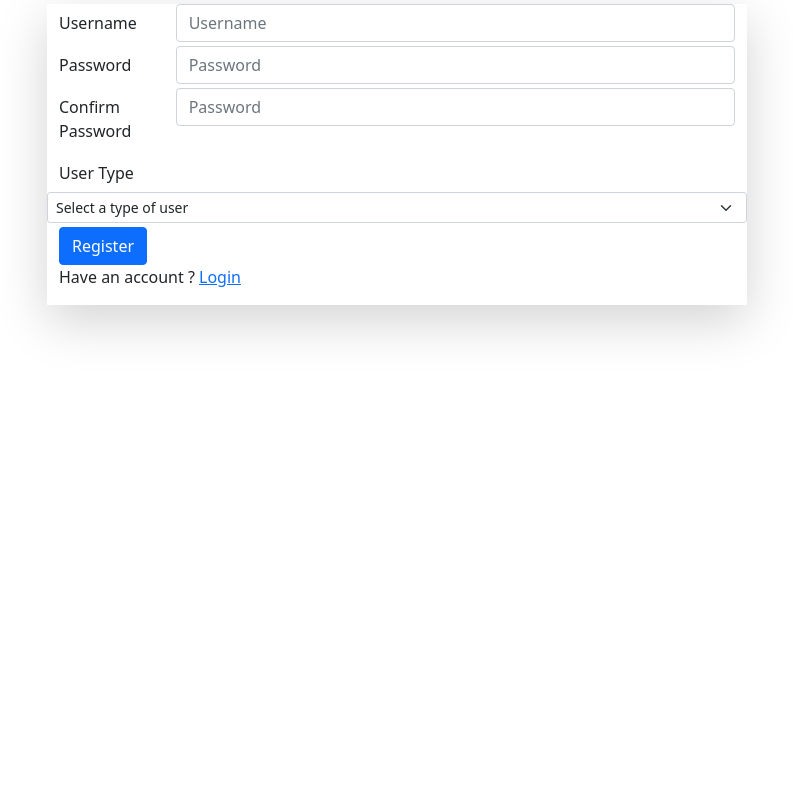
After one commit to muhammadnasif/Codesamurai_BuetNoobs_Onsite, a Django app: page /registration/ in a window 1280 px wide. The commit adds this page. Shown: the whole page, without its empty margins (243-1036 px from the left). Run offline with Django 4.2, Linux system fonts and the light colour scheme; some libraries are stand-ins or nearby versions.

Commit message:
Dataset Updated

```diff
--- a/Code_Samurai_Hackathon/urls.py
+++ b/Code_Samurai_Hackathon/urls.py
@@ -10,5 +10,6 @@ urlpatterns = [
                   # path('', observer_views.load, ''),
                   path('', include('observer.urls', namespace='observer')),
                   path('login/', observer_au.log_in, name='login'),
-                  path('logout/', observer_au.logout_request, name='logout')
+                  path('logout/', observer_au.logout_request, name='logout'),
+                  path('registration/', observer_au.registration, name='register'),
               ] + static(settings.STATIC_URL, document_root=settings.STATIC_ROOT)
--- a/observer/admin.py
+++ b/observer/admin.py
@@ -9,3 +9,4 @@ admin.site.register(Approved_Project)
 admin.site.register(Location)
 admin.site.register(Project_Core)
 admin.site.register(User)
+admin.site.register(UserTypes)
--- a/observer/authentication_module.py
+++ b/observer/authentication_module.py
@@ -20,11 +20,11 @@ def log_in(request):
                 request.session.clear()
                 return redirect(reverse('login'))
 
-            if user.username == u_name and user.password == p_word and user.admin == True:
+            if user.username == u_name and user.password == p_word:
                 create_session(request, u_name)
                 return redirect(reverse('observer:home'))
 
-    return render(request, 'login.html')
+    return render(request, 'role_management/login.html')
 
 
 def create_session(request, username):
@@ -40,3 +40,17 @@ def delete_session(request):
 def logout_request(request):
     delete_session(request)
     return redirect(log_in)
+
+
+def registration(request):
+
+    userTypes = UserTypes.objects.all()
+
+    context = {
+        'userTypes' : userTypes,
+    }
+
+    print("usertype print korchi")
+    print(userTypes)
+
+    return render(request, 'role_management/registration.html', context)
--- a/observer/models.py
+++ b/observer/models.py
@@ -51,7 +51,6 @@ class UserTypes(models.Model):
 class User(models.Model):
     username = models.CharField(max_length=20)
     password = models.CharField(max_length=50)
-    admin = models.BooleanField(default=False)
     userType = models.ForeignKey(UserTypes, on_delete=models.CASCADE)
 
     def __str__(self):
--- a/templates/components/topbar.html
+++ b/templates/components/topbar.html
@@ -9,7 +9,7 @@
     <!-- Navbar Search-->
 
     <div class="d-none d-md-inline-block ms-auto me-0 me-md-3 my-2 my-md-0">
-{#        <a class="btn btn-danger" href="{% url 'logout' %}"> Logout</a>#}
+        <a class="btn btn-danger" href="{% url 'logout' %}"> Logout</a>
     </div>
 
 </nav>
--- /dev/null
+++ b/templates/role_management/registration.html
@@ -0,0 +1,70 @@
+{% load static %}
+
+<!DOCTYPE html>
+<html lang="en">
+<head>
+    <meta charset="utf-8"/>
+    <meta http-equiv="X-UA-Compatible" content="IE=edge"/>
+    <meta name="viewport" content="width=device-width, initial-scale=1, shrink-to-fit=no"/>
+    <meta name="description" content=""/>
+    <meta name="author" content=""/>
+    <title>Registration</title>
+    <link href="https://cdn.jsdelivr.net/npm/simple-datatables@latest/dist/style.css" rel="stylesheet"/>
+    <!-- <link href="css/styles.css" rel="stylesheet" />#} -->
+    <link rel="stylesheet" href="{% static 'css/styles.css' %}">
+    <script src="https://use.fontawesome.com/releases/v6.1.0/js/all.js" crossorigin="anonymous"></script>
+</head>
+<body>
+
+<div class="container shadow-lg" style="max-width: 700px;">
+
+    <form method="POST" action="">
+        {% csrf_token %}
+        <div class="form-group row my-1">
+            <label for="inputEmail3" class="col-sm-2 col-form-label">Username</label>
+            <div class="col-sm-10">
+                <input type="text" class="form-control" id="inputEmail3" name="username" placeholder="Username">
+            </div>
+        </div>
+        <div class="form-group row my-1">
+            <label for="inputPassword3" class="col-sm-2 col-form-label">Password</label>
+            <div class="col-sm-10">
+                <input type="password" class="form-control" id="inputPassword3" placeholder="Password" name="password">
+            </div>
+        </div>
+
+        <div class="form-group row my-1">
+            <label for="inputPassword3" class="col-sm-2 col-form-label">Confirm Password</label>
+            <div class="col-sm-10">
+                <input type="password" class="form-control" id="inputPassword3" name="confirm_password" placeholder="Password">
+            </div>
+        </div>
+
+        <div class="form-group row my-1">
+            <label for="inputPassword3" class="col-sm-2 col-form-label">User Type</label>
+            <select class="form-select form-select-sm sm-3" aria-label=".form-select-lg example">
+                <option selected>Select a type of user</option>
+
+                {% for userType in userTypes %}
+                    <option value="{{ userType }}">{{ userType }}</option>
+                {% endfor %}
+
+
+            </select>
+        </div>
+
+
+        <div class="form-group row">
+            <div class="col-sm-10">
+                <button type="submit" class="btn btn-primary">Register</button>
+            </div>
+            <p>
+                Have an account ? <a href="{% url 'login' %}">Login</a>
+            </p>
+        </div>
+    </form>
+
+</div>
+
+</body>
+</html>
```
Also changed, not shown: templates/another-login.html (deleted, +0 -42 lines), templates/login.html (deleted, +0 -42 lines), templates/role_management/login.html (+4 -3 lines), observer/migrations/0006_remove_user_admin_alter_agency_code.py (added), 4 other files.
